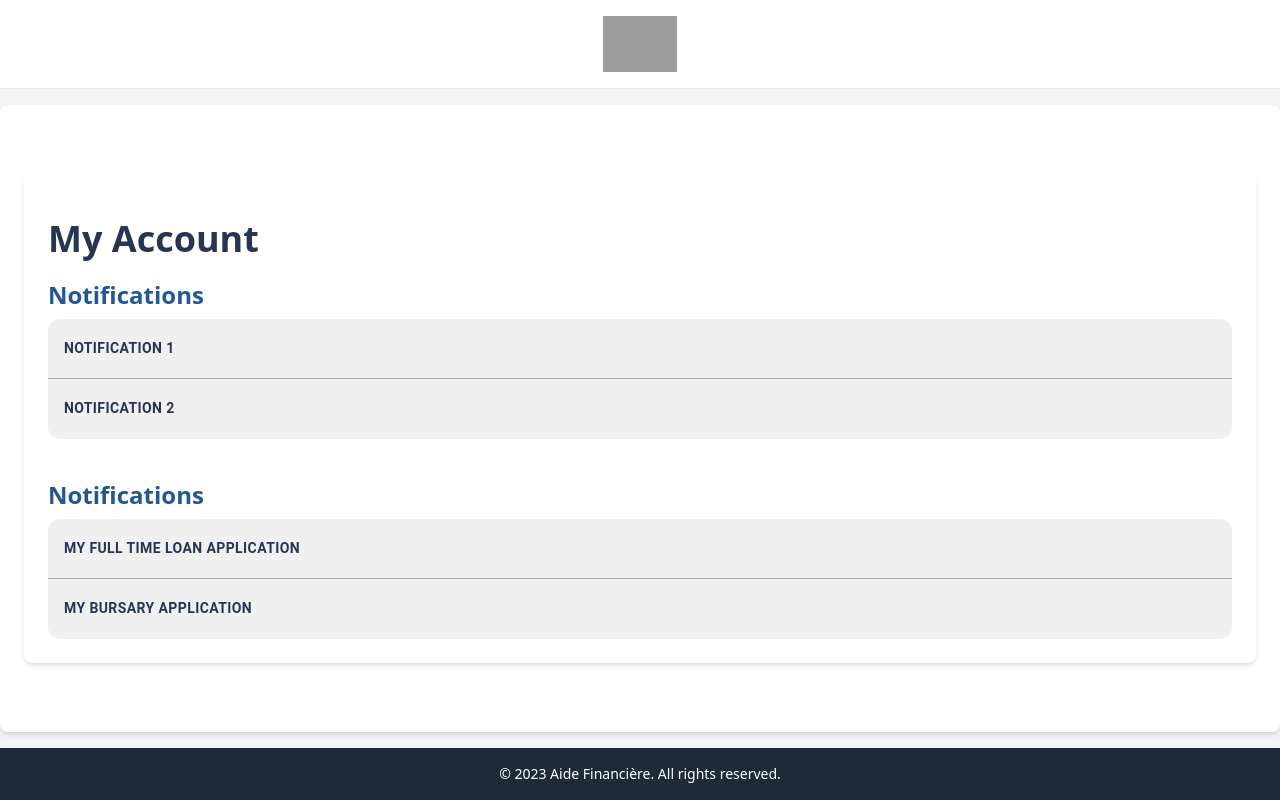
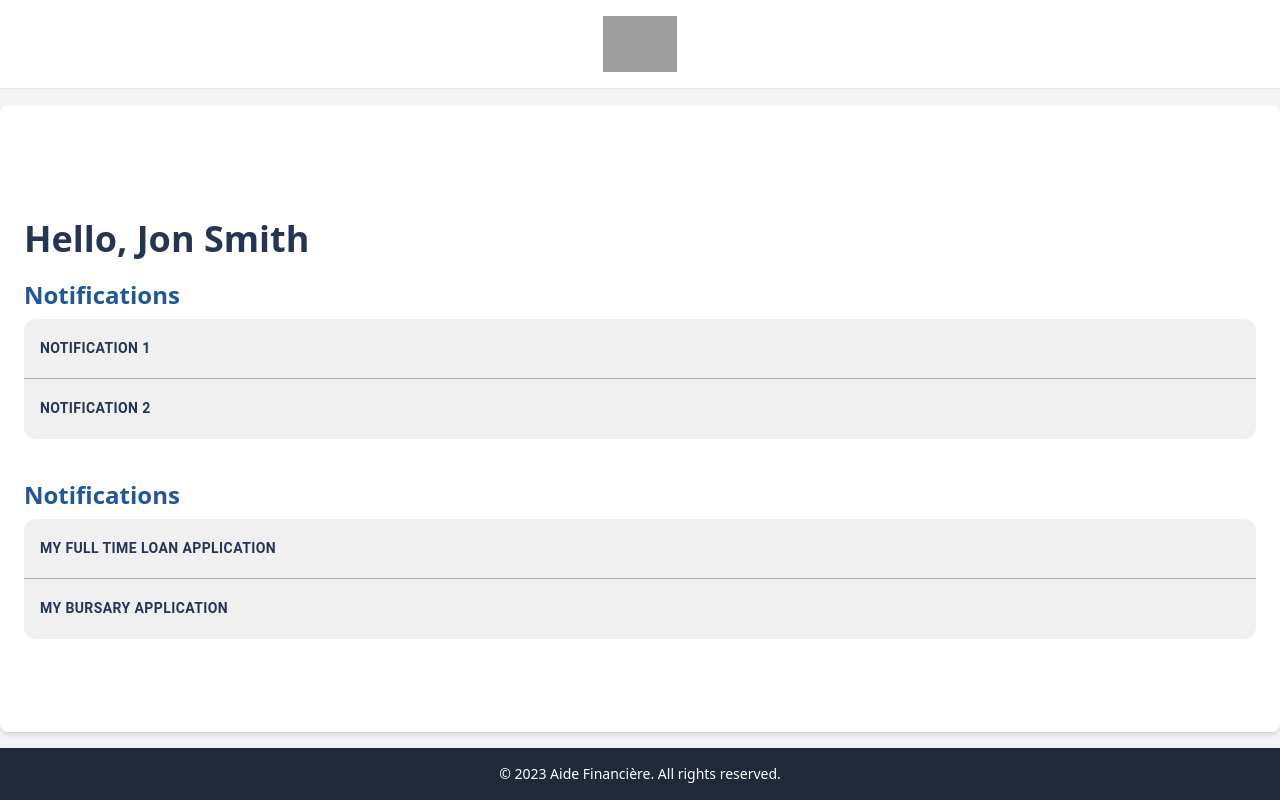
Before and after one commit to FrancoDominguez/aide-financiere-redesign, a React (Vite) app: page /landing in a window 1280 px wide. Built offline with nearby package versions, Linux system fonts and the light colour scheme; grey boxes are pictures that could not be loaded; some icons are missing.

Commit message:
feat: update PageTitle component to accept title prop and modify LandingPage to use it

```diff
--- a/src/components/pageTitle.jsx
+++ b/src/components/pageTitle.jsx
@@ -3,8 +3,8 @@ import Button from "@mui/material/Button";
 import ButtonGroup from "@mui/material/ButtonGroup";
 import ArrowForwardIosIcon from "@mui/icons-material/ArrowForwardIos";
 
-function PageTitle() {
-  return <h1 className="font-bold py-5 text-4xl text-[#263652]">My Account</h1>;
+function PageTitle({ title }) {
+  return <h1 className="font-bold py-5 text-4xl text-[#263652]">{title}</h1>;
 }
 
 export default PageTitle;
--- a/src/pages/landingPage.jsx
+++ b/src/pages/landingPage.jsx
@@ -33,9 +33,8 @@ function LandingPage() {
   }
 
   return (
-    <main className="flex-grow container mx-auto p-6 bg-white rounded-lg shadow-md flex items-center justify-center">
     <div style={{ width: "100%" }}>
-        <PageTitle />
+      <PageTitle title={"Hello, Jon Smith"} />
       <div>
         <h1 className="font-bold text-2xl mb-2 text-[#235893]">
           Notifications
@@ -78,7 +77,6 @@ function LandingPage() {
         </ButtonGroup>
       </div>
     </div>
-    </main>
   );
 }
 
```
Lines whose indentation alone changed are shown as unchanged.
